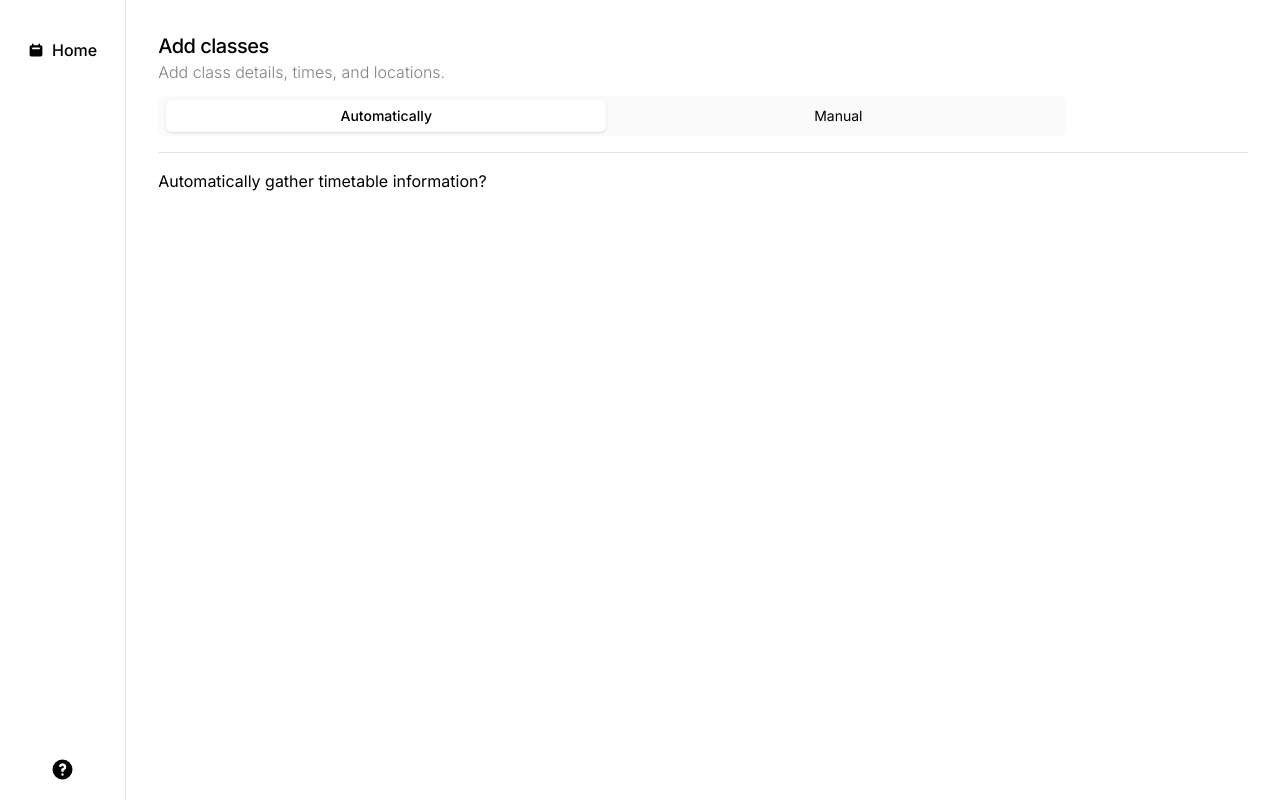
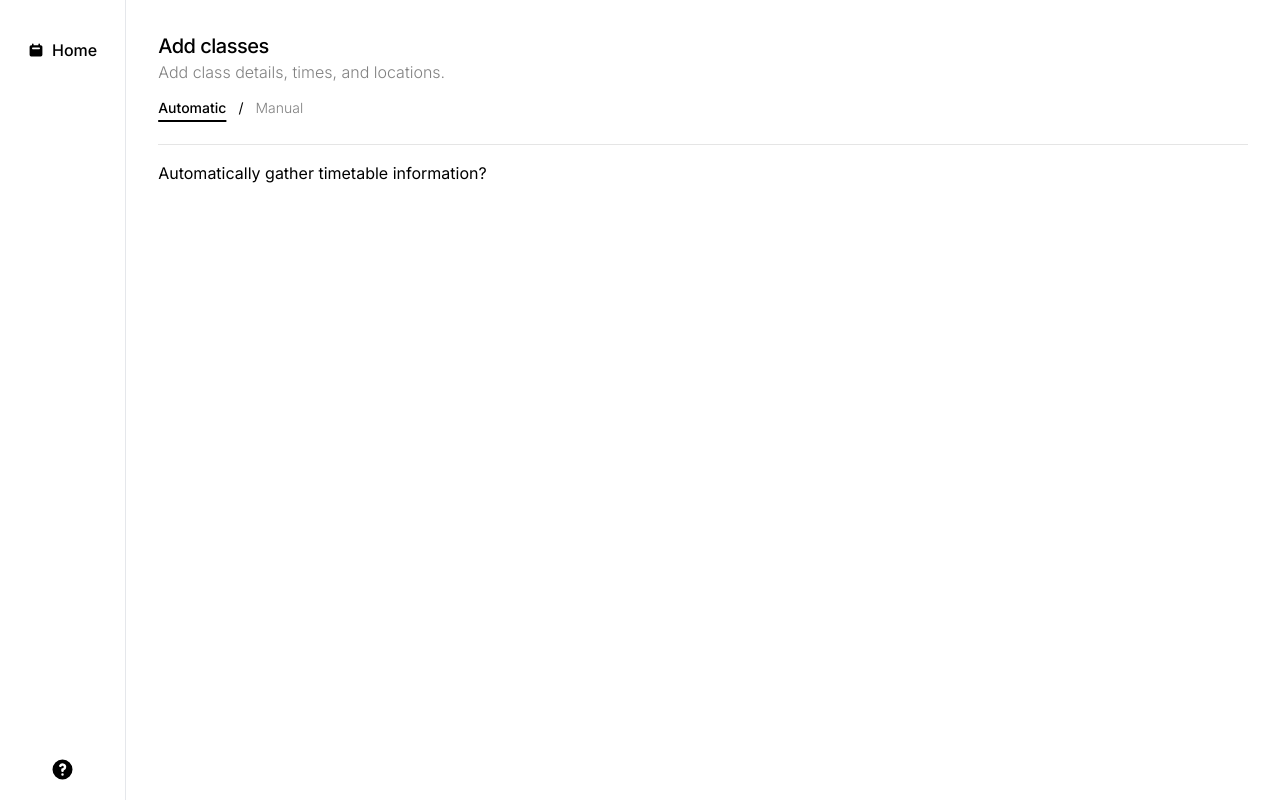
Before and after one commit to s3943811/PlanMyTimetable, a Next.js app: page /classes/add in a window 1280 px wide. Built offline with nearby package versions, Linux system fonts and the light colour scheme.

Commit message:
Remove Tabs component and add manual/automatic links to AddLayout and Page components

```diff
--- a/src/app/classes/add/layout.tsx
+++ b/src/app/classes/add/layout.tsx
@@ -1,5 +1,3 @@
-import Tabs from "./tabs";
-
 export default function AddLayout({ children }: { children: React.ReactNode }) {
   return (
     <section className="container flex grow flex-col p-8">
@@ -7,12 +5,6 @@ export default function AddLayout({ children }: { children: React.ReactNode }) {
       <p className="font-light text-neutral-500/90">
         Add class details, times, and locations.
       </p>
-      <Tabs />
-      <div
-        data-orientation="horizontal"
-        role="none"
-        className=" my-4 h-[1px] w-full shrink-0 bg-neutral-200"
-      ></div>
       {children}
     </section>
   );
--- a/src/app/classes/add/manual/page.tsx
+++ b/src/app/classes/add/manual/page.tsx
@@ -1,8 +1,29 @@
 import ClassForm from "../../ClassForm";
+import Link from "next/link";
 
 export default function Page() {
   return (
     <>
+      <div className="mt-1 inline-flex h-10 w-fit items-center justify-center gap-3 rounded-lg text-sm">
+        <Link
+          href="/classes/add"
+          className={`inline-flex w-full items-center justify-center rounded-md py-1.5 font-light text-neutral-500/90 transition-all`}
+        >
+          Automatic
+        </Link>
+        <span>/</span>
+        <Link
+          href="/classes/add/manual"
+          className={`inline-flex w-full items-center justify-center rounded-md py-1.5 pr-3 font-medium underline decoration-[1.5px] underline-offset-[7px] transition-all`}
+        >
+          <p>Manual</p>
+        </Link>
+      </div>
+      <div
+        data-orientation="horizontal"
+        role="none"
+        className=" my-4 h-[1px] w-full shrink-0 bg-neutral-200"
+      ></div>
       <ClassForm></ClassForm>
     </>
   );
--- a/src/app/classes/add/page.tsx
+++ b/src/app/classes/add/page.tsx
@@ -1,6 +1,27 @@
+import Link from "next/link";
 export default function Page() {
   return (
     <div>
+      <div className="mt-1 inline-flex h-10 w-fit items-center justify-center gap-3 rounded-lg text-sm">
+        <Link
+          href="/classes/add"
+          className={`inline-flex w-full items-center justify-center rounded-md py-1.5 font-medium underline decoration-[1.5px] underline-offset-[7px] transition-all`}
+        >
+          Automatic
+        </Link>
+        <span>/</span>
+        <Link
+          href="/classes/add/manual"
+          className={`inline-flex w-full items-center justify-center rounded-md py-1.5 pr-3 font-light text-neutral-500/90 transition-all`}
+        >
+          <p>Manual</p>
+        </Link>
+      </div>
+      <div
+        data-orientation="horizontal"
+        role="none"
+        className=" my-4 h-[1px] w-full shrink-0 bg-neutral-200"
+      ></div>
       <h3>Automatically gather timetable information?</h3>
     </div>
   );
--- a/src/app/classes/add/tabs.tsx
+++ /dev/null
@@ -1,27 +0,0 @@
-"use client";
-import Link from "next/link";
-import { usePathname } from "next/navigation";
-export default function Tabs() {
-  const pathname = usePathname();
-  const activeStyle = "bg-white font-medium shadow";
-  return (
-    <div className="mt-3 inline-flex h-10 w-5/6 items-center justify-center gap-3 rounded-lg bg-neutral-50 p-2 text-sm">
-      <Link
-        href="/classes/add"
-        className={`mx-auto inline-flex w-full items-center justify-center rounded-md px-3 py-1.5 transition-all ${
-          !pathname.includes("manual") && activeStyle
-        }`}
-      >
-        Automatically
-      </Link>
-      <Link
-        href="/classes/add/manual"
-        className={`mx-auto inline-flex w-full items-center justify-center rounded-md px-3 py-1.5 transition-all ${
-          pathname.includes("manual") && activeStyle
-        }`}
-      >
-        <p>Manual</p>
-      </Link>
-    </div>
-  );
-}
```
